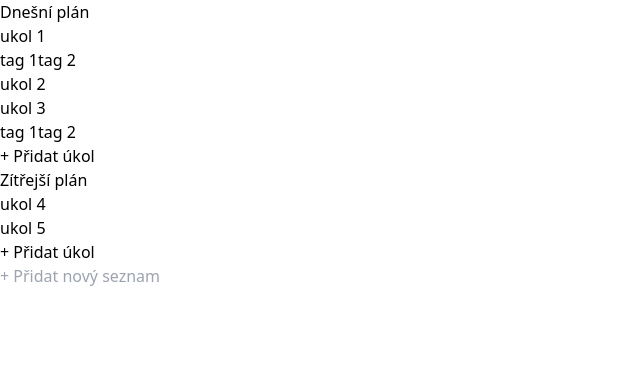
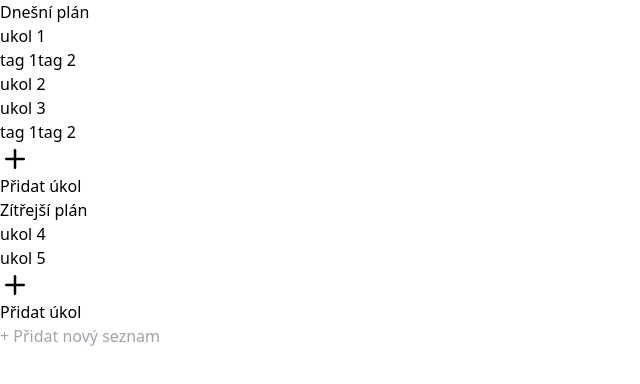
Before and after one commit to TerkaSm/PROJEKT-Trullo-app, a React (Vite) app: page / in a window 1280 px wide. Shown: the top 384 px of the page, without its empty margins (0-640 px from the left). Built offline with nearby package versions, Linux system fonts and the light colour scheme.

Commit message:
Added library for icons

```diff
--- a/data.js
+++ b/data.js
@@ -32,7 +32,7 @@ export const data = [
         item: 'ukol 2',
         labels: [
           {
-            color: 'bg-yellow-600'
+            color: 'bg-yellow-600',
           },
         ],
       },
@@ -41,7 +41,10 @@ export const data = [
         item: 'ukol 3',
         labels: [
           {
-            color: 'bg-orange-600'
+            color: 'bg-orange-600',
+          },
+          {
+            color: 'bg-red-700',
           },
         ],
         tags: [
@@ -49,7 +52,7 @@ export const data = [
             text: 'tag 1',
           },
           {
-            text: 'tag 2'
+            text: 'tag 2',
           },
         ],
       },
--- a/package.json
+++ b/package.json
@@ -11,7 +11,8 @@
   "dependencies": {
     "@supabase/supabase-js": "^2.39.3",
     "react": "^18.2.0",
-    "react-dom": "^18.2.0"
+    "react-dom": "^18.2.0",
+    "react-feather": "^2.0.10"
   },
   "devDependencies": {
     "@types/react": "^18.2.15",
--- a/src/components/AddCardForm/AddCardForm.jsx
+++ b/src/components/AddCardForm/AddCardForm.jsx
@@ -1,5 +1,6 @@
 import { Button } from "../Button/Button"
 import { useState } from "react"
+import { Plus, X } from 'react-feather'
 
 export const AddCardform = ({handleAddItem}) => {
     const [ formVisible, setFormVisible] = useState(false)
@@ -20,11 +21,15 @@ export const AddCardform = ({handleAddItem}) => {
     return (
       <footer>
         {!addBtnVisible ? null : (
-          <a onClick={handleClick} className="p-1 pb-2.5 text-gray-200 hover:text-gray-50" href="#">
-          <span className="pl-1">+ Přidat úkol</span>
+          <a onClick={handleClick} className="p-1 pb-2.5 text-lg text-gray-200 hover:text-gray-50" href="#">
+          {/* <span className="inline-block "><Plus size={36}/></span> */}
+          <Plus className="inline-block pr-1" size={30}/>
+          Přidat úkol
         </a>)
         }
         {!formVisible ? null : (
+          <>
+            <X onClick={handleClick} color="white" size={36} className="inline-block text-end"/>
             <form onSubmit={handleSubmit} >
               <textarea
                 value={label}
@@ -37,6 +42,7 @@ export const AddCardform = ({handleAddItem}) => {
                 <Button>Přidat úkol</Button>
               </div>
             </form>
+          </>
          )}
       </footer>
     )
--- a/src/components/AddListForm/AddListForm.jsx
+++ b/src/components/AddListForm/AddListForm.jsx
@@ -19,7 +19,7 @@ export const AddListForm = ({handleAddList}) => {
         onChange={e => {
           setInputValue(e.target.value)
         }}
-        className="w-full p-2.5 bg-white bg-opacity-50 focus:bg-opacity-100 placeholder-white focus:placeholder-gray-600 font-bold rounded-lg focus:shadow-xl outline-none"
+        className="w-full p-2.5 text-lg bg-white bg-opacity-20 focus:bg-opacity-100 placeholder-white focus:placeholder-gray-600 font-bold rounded-lg focus:shadow-xl outline-none"
         placeholder="+ Přidat nový seznam"
         id="" />
     </form>
--- a/src/index.html
+++ b/src/index.html
@@ -8,5 +8,6 @@
   </head>
   <body>
     <div id="app"></div>
+    <div class="inline-block bg-red-800"></div>
   </body>
 </html>
```
Lines whose indentation alone changed are shown as unchanged.
